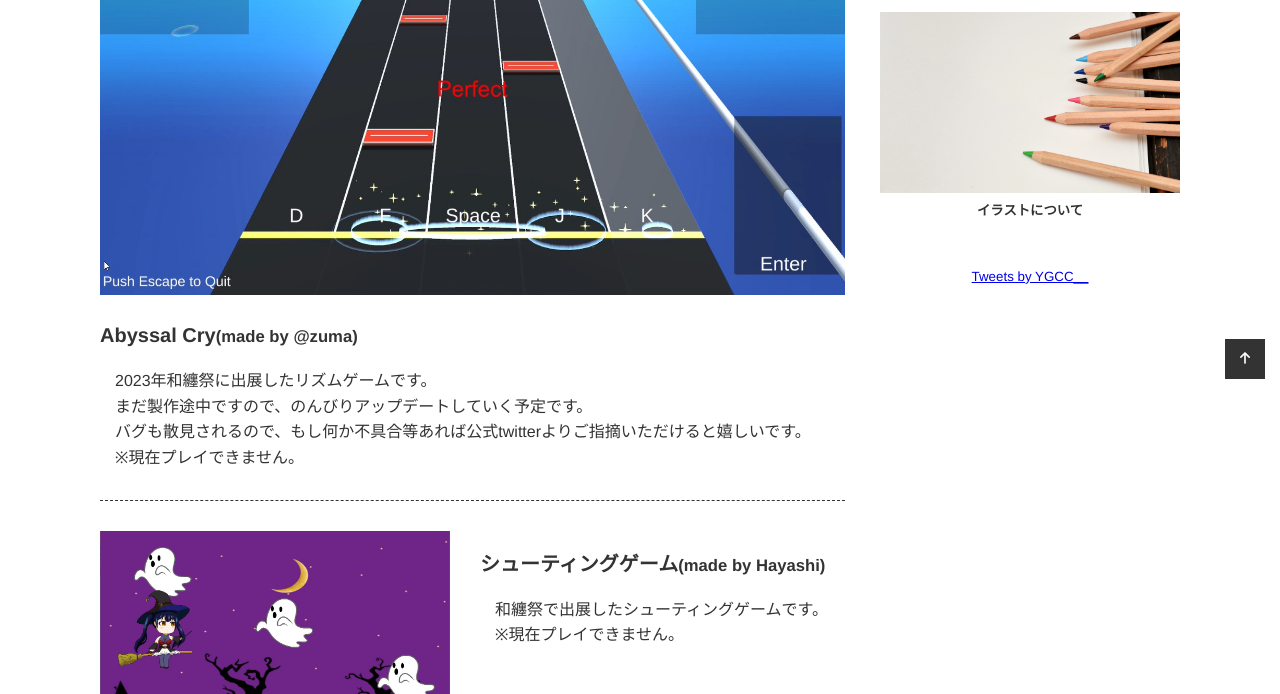
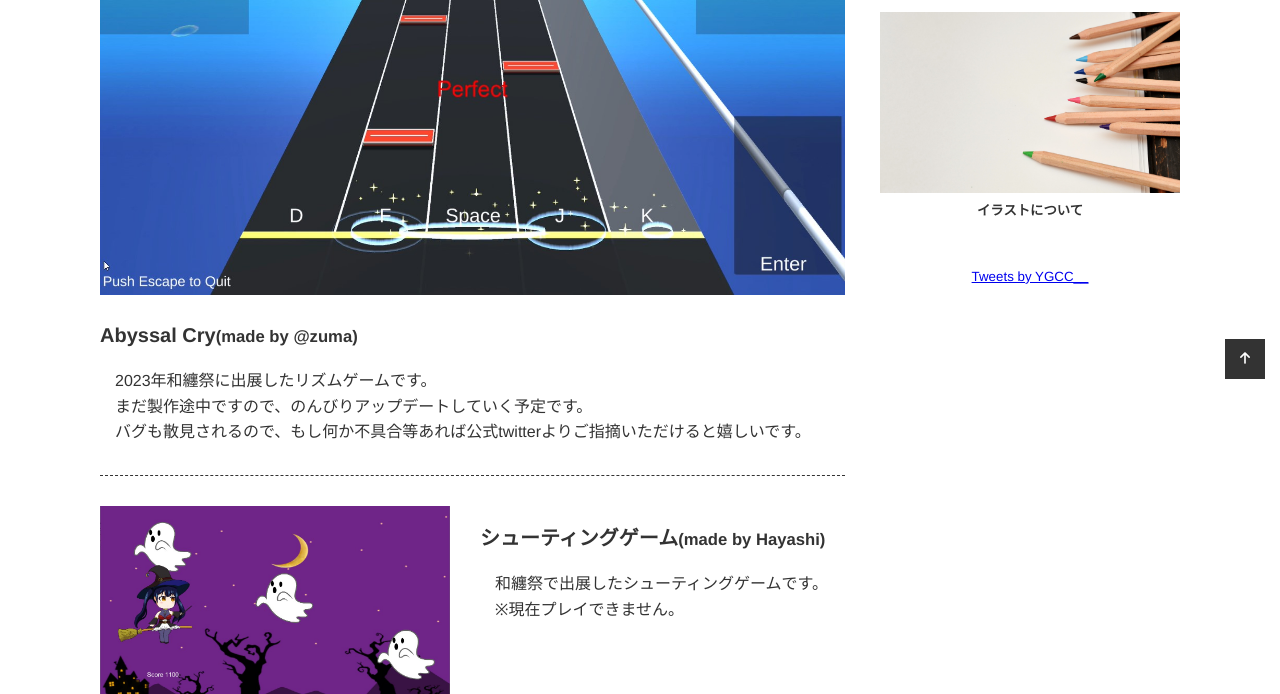
Before and after one commit to bearonly/bearonly.github.io, a plain HTML site: page YGCC_game.html in a window 1280 px wide. Shown: the part 406-1100 px from the top of the page. Drawn offline with Linux system fonts and the light colour scheme.

Commit message:
YGCC_game.htmlの小さな変更

```diff
--- a/YGCC_game.html
+++ b/YGCC_game.html
@@ -57,8 +57,7 @@ spinner.classList.add('loaded');
             <p>
               2023年和纏祭に出展したリズムゲームです。<br>
               まだ製作途中ですので、のんびりアップデートしていく予定です。<br>
-              バグも散見されるので、もし何か不具合等あれば公式twitterよりご指摘いただけると嬉しいです。<br>
-              ※現在プレイできません。
+              バグも散見されるので、もし何か不具合等あれば公式twitterよりご指摘いただけると嬉しいです。
             </p>
           </div>
         </div><!--/.menu_item-->
```
